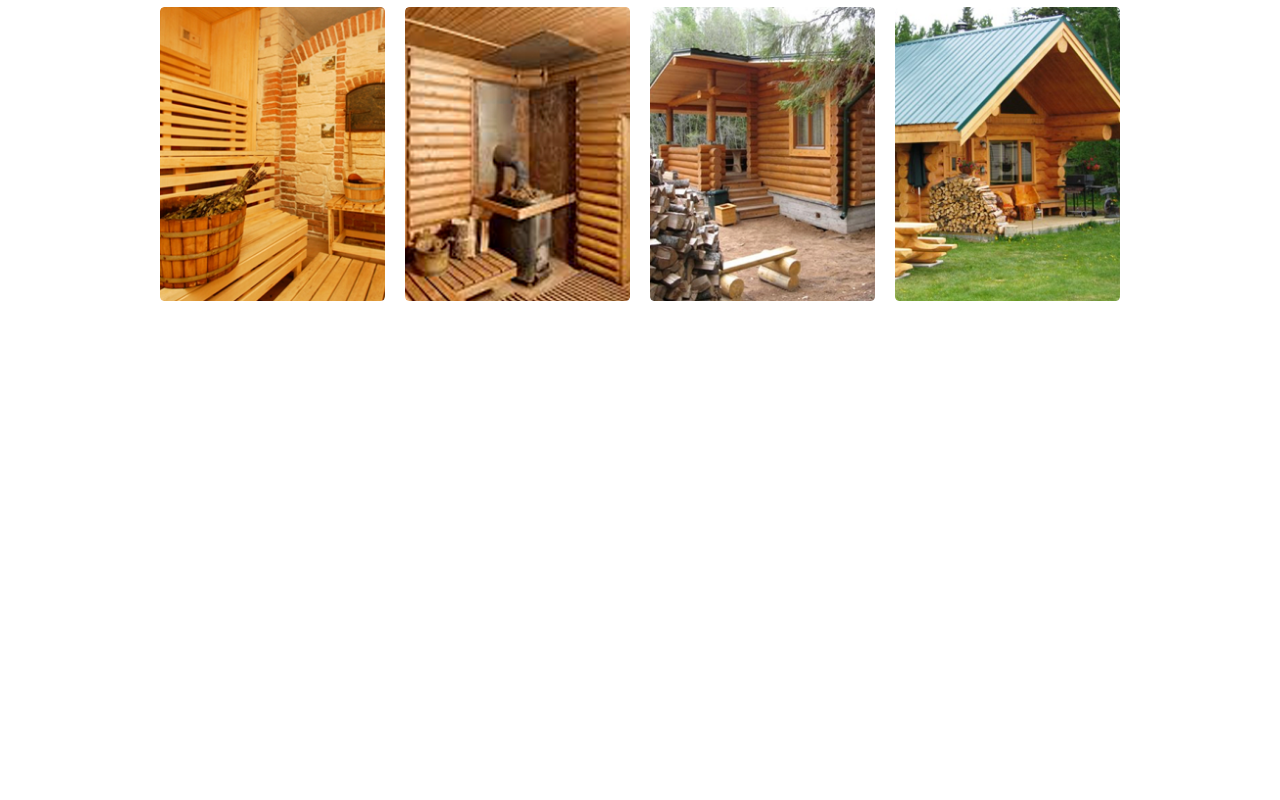
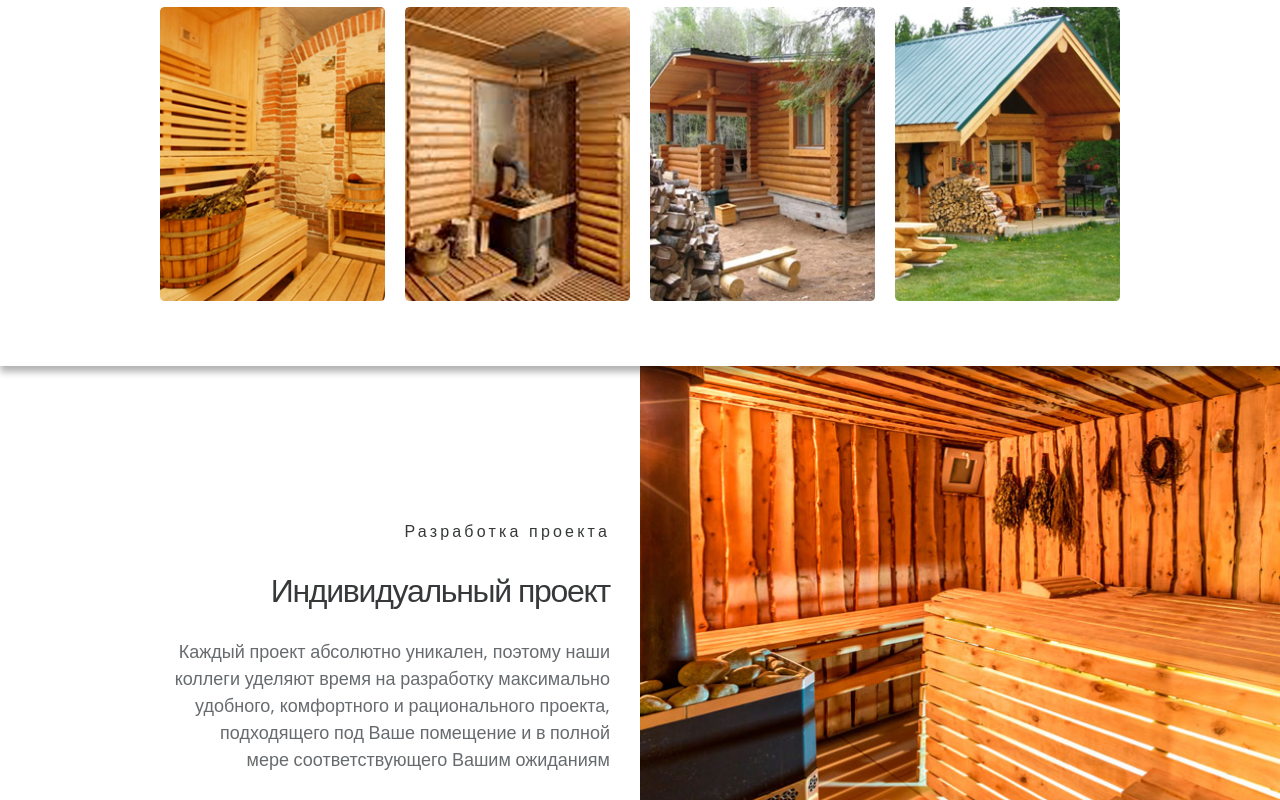
Before and after one commit to Ginger-13/telos-cite, a website: page index.html in a window 1280 px wide. Shown: the part 2000-2800 px from the top of the page. Before the commit the page ends 2366 px from the top, so only its background shows below. Drawn offline with nearby package versions, Linux system fonts and the light colour scheme.

Commit message:
project block

```diff
--- a/index.html
+++ b/index.html
@@ -2,7 +2,7 @@
 <html lang="en">
 <head>
     <meta charset="UTF-8">
-    <link href="https://fonts.googleapis.com/css?family=Open+Sans:300|PT+Serif&subset=latin,cyrillic" rel="stylesheet" type="text/css">
+    <link href="https://fonts.googleapis.com/css?family=Open+Sans:300,400|PT+Serif&subset=latin,cyrillic" rel="stylesheet" type="text/css">
     <link href="css/style.css" type="text/css" rel="stylesheet">
     <title>Telos</title>
 </head>
@@ -60,7 +60,7 @@
 
 <div class="portfolio block">
     <div class="container">
-        <h2 class="title">Наши работы</h2>
+        <h2 class="title">Портфолио нашей компании</h2>
 
         <p>Мы заботимся о каждом нашем клиенте, делая заказы на<br>ремонты, мы работаем только с профессионалами и<br>лучшим оборудованием.</p>
 
@@ -77,6 +77,16 @@
     </div>
 </div>
 
+<div class="project block">
+    <div class="container">
+        <div class="project__text">
+            <div class="pre-title">Разработка проекта</div>
+            <h2 class="title">Индивидуальный проект</h2>
+            <p>Каждый проект абсолютно уникален, поэтому наши <br>коллеги уделяют время на разработку максимально <br>удобного, комфортного и рационального проекта, <br>подходящего под Ваше помещение и в полной <br>мере соответствующего Вашим ожиданиям</p>
+        </div>
+    </div>
+</div>
+
 <script src="https://code.jquery.com/jquery-2.2.3.min.js" integrity="sha256-a23g1Nt4dtEYOj7bR+vTu7+T8VP13humZFBJNIYoEJo=" crossorigin="anonymous"></script>
 <script src="js/slick.min.js" type="text/javascript"></script>
 <script src="js/main.js" type="text/javascript"></script>
--- a/sass/blocks/info.sass
+++ b/sass/blocks/info.sass
@@ -20,6 +20,7 @@
     @include letter-spacing(200)
     line-height: 1em
     margin: 0 0 15px
+    font-weight: 400
 
   &__text
     line-height: 18px
--- a/sass/blocks/portfolio.sass
+++ b/sass/blocks/portfolio.sass
@@ -1,5 +1,6 @@
 .portfolio
   text-align: center
+  position: relative
 
   .title + p
     line-height: 27px
--- /dev/null
+++ b/sass/blocks/project.sass
@@ -0,0 +1,28 @@
+.project
+  text-align: right
+  background: url("/img/project_pic.jpg") right center no-repeat
+  height: 564px
+  background-size: 50%
+
+  .container
+    height: 100%
+    position: relative
+
+  &__text
+    @include align(false)
+    width: 50%
+    padding-right: 30px
+    left: 0
+
+  .pre-title
+    margin: 0 0 35px
+
+  .title
+    @include letter-spacing(-40)
+    font-size: 32px
+    font-weight: 400
+
+    + p
+      line-height: 27px
+      font-size: 18px
+      margin: 0
--- a/sass/blocks/start.sass
+++ b/sass/blocks/start.sass
@@ -14,6 +14,7 @@
 
   .title
     color: inherit
+    font-weight: 300
 
   &__text
     @include align
--- a/sass/common/common.sass
+++ b/sass/common/common.sass
@@ -9,7 +9,7 @@ body
   background: #fff
   font-family: "Open Sans", sans-serif
   font-size: 16px
-  font-weight: 100
+  font-weight: 300
 
 a
   text-decoration: none
--- a/sass/elements/title.sass
+++ b/sass/elements/title.sass
@@ -4,3 +4,11 @@
   font-size: 35px
   @include letter-spacing(10)
   color: $darken-color
+
+.pre-title
+  color: $darken-color
+  font-size: 16px
+  @include letter-spacing(200)
+  margin: 0 0 1em
+  line-height: 1em
+  font-weight: 400
--- a/sass/style.sass
+++ b/sass/style.sass
@@ -16,6 +16,7 @@
 @import "blocks/start"
 @import "blocks/info"
 @import "blocks/portfolio"
+@import "blocks/project"
 
 //@import "vendor/flaticon"
 @import "vendor/slick"
```
Also changed, not shown: css/style.css, img/project_pic.jpg (added).
